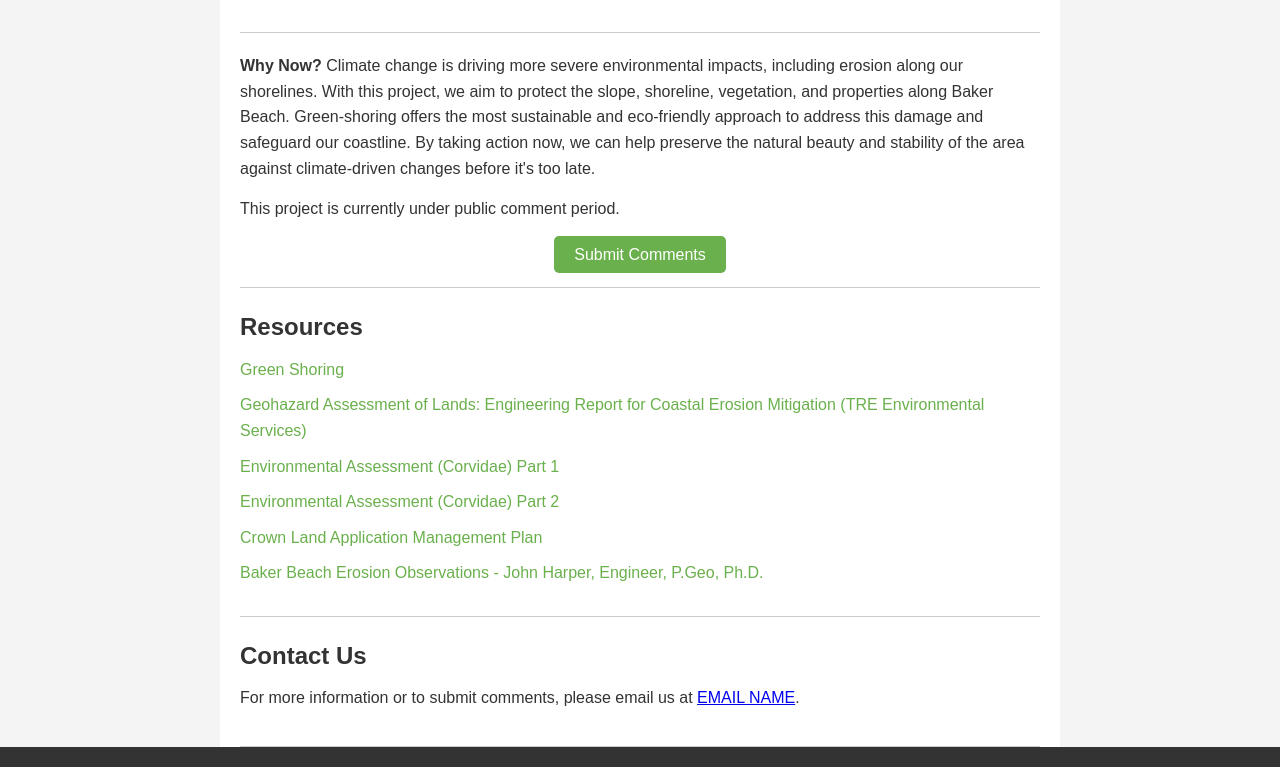
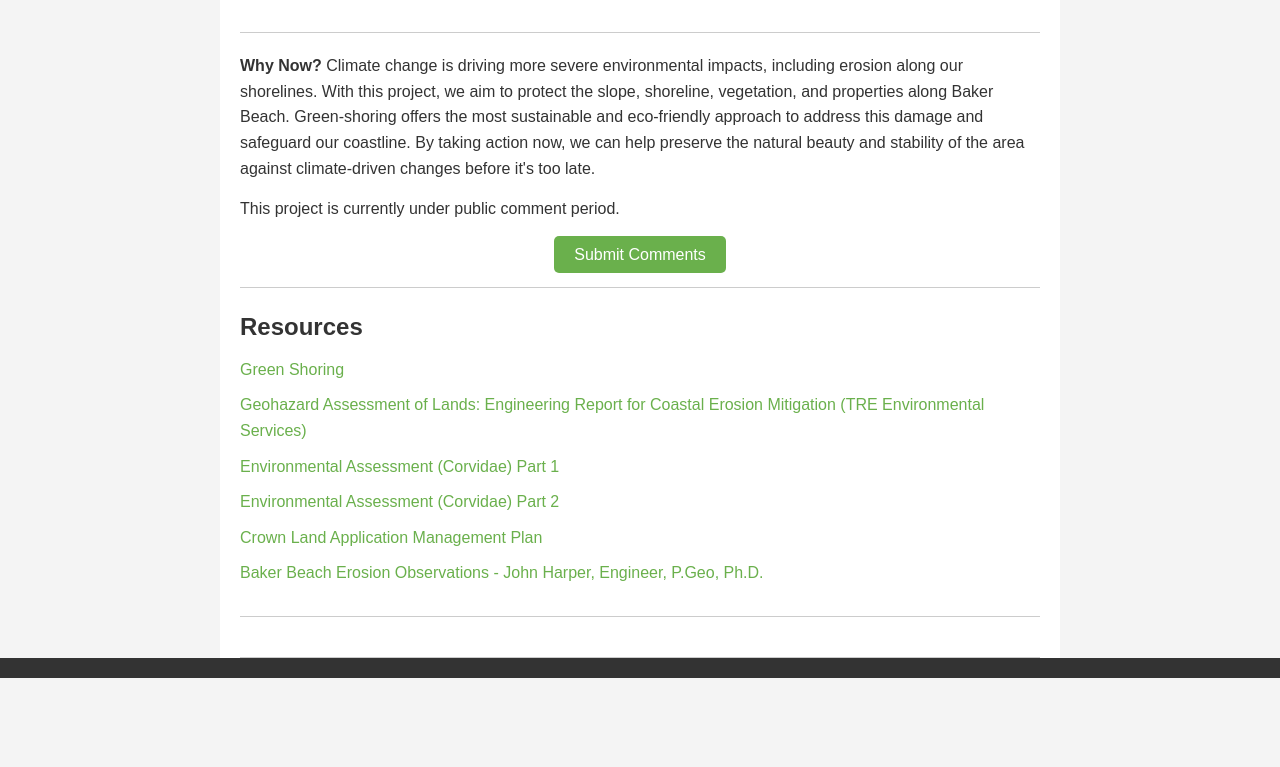
Before and after one commit to featheredape/bakerbeach, a plain HTML site: page index.html in a window 1280 px wide. Shown: the part 1951-2718 px from the top of the page. After the commit the page ends 2629 px from the top, so only its background shows below. Drawn offline with Linux system fonts and the light colour scheme.

Commit message:
contact-info change

```diff
--- a/index.html
+++ b/index.html
@@ -337,14 +337,7 @@
                 </ul>
             </section>
 
-            <section id="contact">
-                <h2>Contact Us</h2>
-                <p>
-                    For more information or to submit comments, please email us
-                    at
-                    <a href="mailto:MAIL">EMAIL NAME</a>.
-                </p>
-            </section>
+            <section id="contact"></section>
         </div>
 
         <footer></footer>
```
Also changed, not shown: 1 other file.
